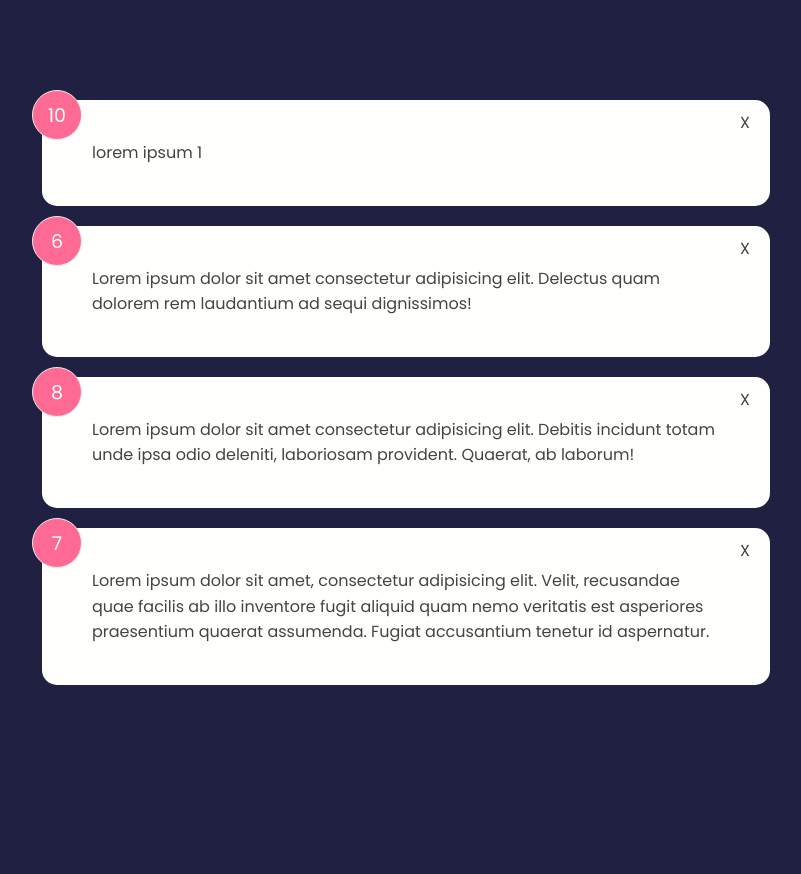
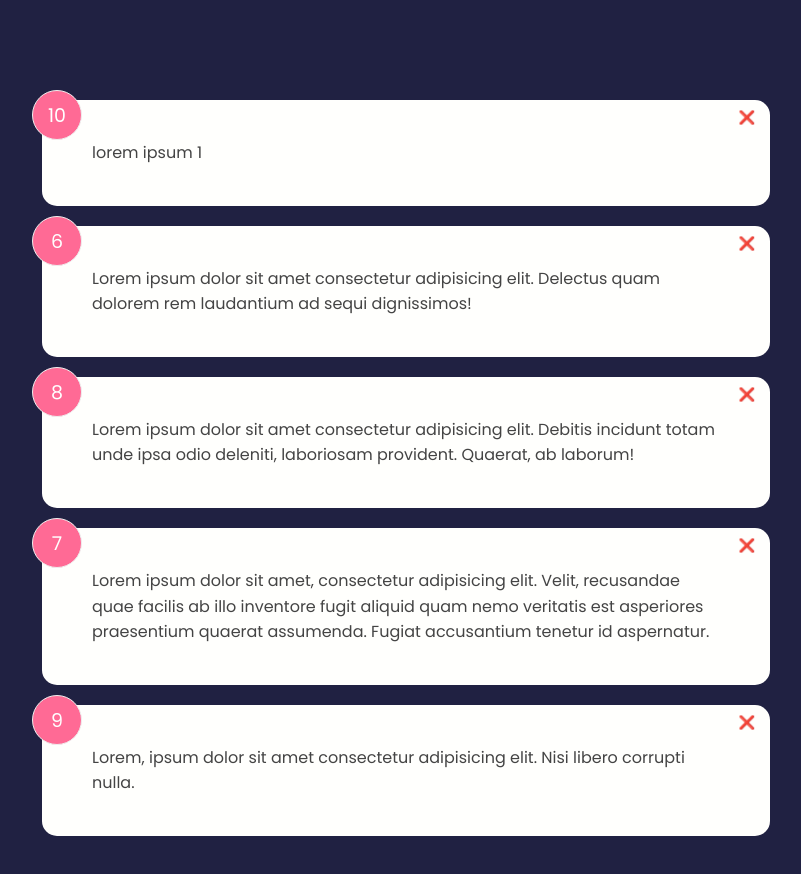
Before and after one commit to hoangdesu/svelte-feedback-app, a Svelte app: page / in a window 1280 px wide. Shown: the top 874 px of the page, without its empty margins (234-1035 px from the left). Before the commit the page ends 800 px from the top, so only its background shows below. Built offline with nearby package versions, Linux system fonts and the light colour scheme.

Commit message:
handle custom delete event with dispatcher and forward up to parent component

```diff
--- a/src/App.svelte
+++ b/src/App.svelte
@@ -24,16 +24,31 @@
       id: 4,
       rating: 7,
       content: 'Lorem ipsum dolor sit amet, consectetur adipisicing elit. Velit, recusandae quae facilis ab illo inventore fugit aliquid quam nemo veritatis est asperiores praesentium quaerat assumenda. Fugiat accusantium tenetur id aspernatur.'
-    }
+    },
+    {
+      id: 5,
+      rating: 9,
+      content: 'Lorem, ipsum dolor sit amet consectetur adipisicing elit. Nisi libero corrupti nulla.'
+    },
+
   ]
 
+  const onDeleteFeedbackHandler = (e) => {
+    // get a param "event" object (e)
+    // can access data from this event object from property "detail" => e.detail (= itemId passed from FeedbackItem)
+
+      const itemId = e.detail;
+      feedback = feedback.filter(fb => fb.id !== itemId); // filter out (or remove) element that matches the ID
+  }
+
 </script>
+
 
 
   <!-- <MessingAround /> -->
 
 <main class="container">
-  <FeedbackList {feedback} />
+  <FeedbackList {feedback} on:delete-feedback={onDeleteFeedbackHandler} />
 </main>
 
 
@@ -42,5 +57,6 @@
 <!--
 
   - if prop name == value, can simplify with this syntax {propname}
+  - handle delete-feedback event here
 
  -->
--- a/src/components/FeedbackItem.svelte
+++ b/src/components/FeedbackItem.svelte
@@ -1,11 +1,25 @@
 <script>
   import Card from "./UI/Card.svelte";
+  import { createEventDispatcher } from "svelte";
   export let item;
+
+  /**
+   * Lifting the state: need to pass itemID to parent component App
+   * Do this by using event dispatcher with a custom event name to pass up to parent component
+   */
+  const dispatch = createEventDispatcher();
+
+  const onDeleteHandler = (itemId) => {
+    // dispatch: (type: EventKey, detail?: any, options?: DispatchOptions) => boolean
+    // dispatch/expose a custom event name so the parent component can catch and forward up
+    dispatch('delete-feedback', itemId);
+  };
 </script>
 
 <Card>
   <div class="num-display">{item.rating}</div>
-  <div class="close-btn">X</div>
+  <button class="close-btn" on:click={() => onDeleteHandler(item.id)}>❌</button
+  >
   <div class="content">{item.content}</div>
 </Card>
 
@@ -28,7 +42,7 @@
   .close-btn {
     position: absolute;
     top: 10px;
-    right: 20px;
+    right: 15px;
     cursor: pointer;
     background: none;
     border: none;
--- a/src/components/FeedbackList.svelte
+++ b/src/components/FeedbackList.svelte
@@ -7,5 +7,10 @@
 <!-- <h1>FeedbackList</h1> -->
 
 {#each feedback as fb (fb.id)}
-  <FeedbackItem item={fb} />
+  <FeedbackItem item={fb} on:delete-feedback />
 {/each}
+
+<!--
+  on:delete-feedback -> we don't need to handle delete-feedback event in this component so leave as is to forward back up to App component
+  if event is already handlled here, cannot pass back up
+ -->
--- a/src/components/UI/Card.svelte
+++ b/src/components/UI/Card.svelte
@@ -1,10 +1,6 @@
 <div class="card">
     <slot />
 </div>
-
-<!--
-    - <slot> is like children prop in React, allow passing data between component
- -->
 
 <style>
     .card {
```
